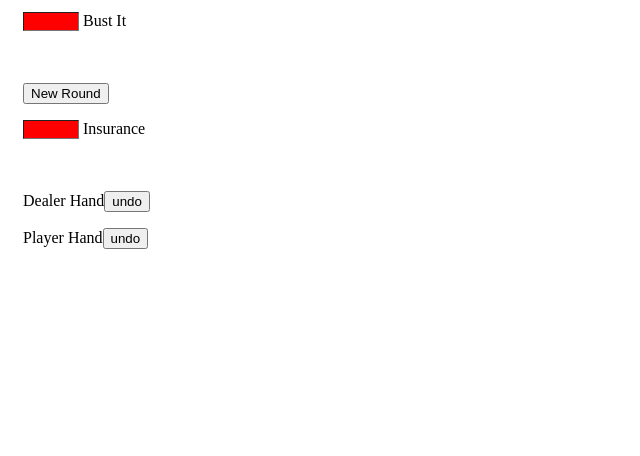
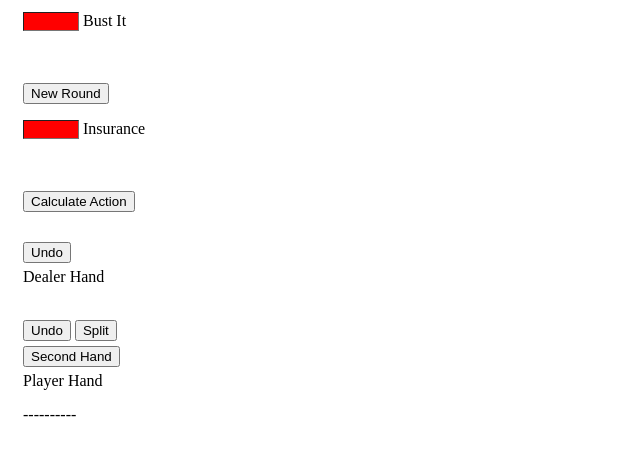
Before and after one commit to SamsonvdS/Blackjack-strategy, a Django app: template blackjack_webapp/strategy/templates/infinite_blackjack.html in a window 1280 px wide. Shown: the part 236-692 px from the top of the page, without its empty margins (0-640 px from the left). Run offline with Django 3.2, Linux system fonts and the light colour scheme; the template is opened without the code that fills it, so the values that code supplies are empty.

Commit message:
javascript on page is fully functional, except for thing needing server connections

```diff
--- a/blackjack_webapp/strategy/static/scripts_strategy.js
+++ b/blackjack_webapp/strategy/static/scripts_strategy.js
@@ -4,10 +4,19 @@
 var dealer_hand = [];
 var player_hand = [];
 
+// save the left (new) side of the splitted hand
+var player_split_hand = [];
+
+
 /*
 registers card to dealer and/or player hand
 */
 function onDoubleClick(element) {
+    // correct the double substraction of card count
+    const image = element.target.alt;
+    plus_card(image);
+
+    // get class of element
     const element_class = element.target.className
 
     // only do this if double click was on card image button
@@ -45,8 +54,7 @@ function onDoubleClick(element) {
         }
 
         // display cards
-        document.getElementById("dealer_hand").innerHTML = dealer_hand
-        document.getElementById("player_hand").innerHTML = player_hand
+        display_hand_cards()
     }
 }
 
@@ -59,11 +67,11 @@ function onClick(element) {
 
     // get class of element
     const element_class = element.target.className;
-    const image = element.target.alt;
     console.log(element_class);
 
     // if a card button image is clicked
     if (element_class === "card_button_image") {
+        const image = element.target.alt;
         minus_card(image);
     }
     else if (element_class === "new_round") {
@@ -71,10 +79,75 @@ function onClick(element) {
         dealer_hand.length = 0;
         player_hand.length = 0;
     }
+    else if (element_class === "undo_dealer") {
+        dealer_hand.pop();
+    }
+    else if (element_class === "undo_player") {
+        player_hand.pop();
+    }
+    else if (element_class === "split") {
+        // split is only possible if two cards in hand
+        if (player_hand.length === 2) {
+            let card1 = player_hand[0];
+            let card2 = player_hand[player_hand.length - 1];
+
+            card1 = card1.substring(0, card1.length - 1);
+            card2 = card2.substring(0, card2.length - 1);
+
+            // cards with value of 10
+            let tens = ['10', 'J', 'Q', 'K'];
+
+            if (tens.includes(card1)) {
+                card1 = '10';
+            }
+            if (tens.includes(card2)) {
+                card2 = '10';
+            }
+
+            // only split if also the card values are the same
+            if (card1 === card2) {
+                // add card from player hand to split hand
+                player_split_hand.push(player_hand.pop());
+            }
+        }
+        // correct split (unsplit)
+        else if (player_hand.length === 1 && player_split_hand.length === 1) {
+            player_hand.push(player_split_hand.pop());
+        }
+    }
+    else if (element_class === "second_hand" && player_split_hand.length > 0) {
+        // swap player hand and split hand
+        let temp = player_hand;
+        player_hand = player_split_hand;
+        player_split_hand = temp;
+    }
+    else if (element_class === "new_round") {
+        dealer_hand.length = 0;
+        player_hand.length = 0;
+        player_split_hand.length = 0;
+    }
+    else if (element_class === "new_shoe") {
+        dealer_hand.length = 0;
+        player_hand.length = 0;
+        player_split_hand.length = 0;
+    }
+
+    // display cards
+    display_hand_cards()
 }
 
 
-// takes one count off of the counter element from a specific card
+
+
+/* displays cards in dealer and player hands */
+function display_hand_cards() {
+    document.getElementById("dealer_hand").innerHTML = dealer_hand;
+    document.getElementById("player_hand").innerHTML = player_hand;
+    document.getElementById("player_split_hand").innerHTML = player_split_hand;
+}
+
+
+/* takes one count off of the counter element from a specific card */
 function minus_card(image) {
     // get specific counter element
     const counter_element = document.getElementById(image + "_number");
@@ -90,7 +163,19 @@ function minus_card(image) {
 }
 
 
-/* changes color to green if ev is positive, otherwise red*/
+/* adds one count to the counter element from a specific card */
+function plus_card(image) {
+    // get specific counter element
+    const counter_element = document.getElementById(image + "_number");
+
+    // increase value by one
+    let count = counter_element.value;
+    count++;
+    counter_element.value = count;
+}
+
+
+/* changes color to green if ev is positive, otherwise red */
 function adjust_ev_colors() {
     // for every element with this class change background and text color
     document.querySelectorAll('.side_bets_ev').forEach(function(side_bet) {
--- a/blackjack_webapp/strategy/static/styles.css
+++ b/blackjack_webapp/strategy/static/styles.css
@@ -1,7 +1,6 @@
 
 .card_button_number {
     width: 63px;
-    outline: none;
 }
 .card_button_image {
     width: 70px;
@@ -30,3 +29,27 @@
 .side_bets {
     display: block;
 }
+
+
+
+.calculate_action {
+    margin-bottom: 30px;
+}
+
+.undo_dealer {
+    display: block;
+    margin-bottom: 5px;
+}
+
+.undo_player {
+    display: inline-block;
+    margin-bottom: 5px;
+}
+.split {
+    display: inline-block;
+    margin-bottom: 5px;
+}
+.second_hand {
+    display: block;
+    margin-bottom: 5px;
+}
--- a/blackjack_webapp/strategy/templates/infinite_blackjack.html
+++ b/blackjack_webapp/strategy/templates/infinite_blackjack.html
@@ -56,7 +56,8 @@
 
 
         <div class="column">
-            <button>New Shoe</button>
+            <div class="side_bet_info">
+                <button class="new_shoe">New Shoe</button>
                 <p class="side_bets"><input class="side_bets_ev" id="hot_3" value="{{ ev_hot_3 }}" readonly> Hot 3</p>
                 <p class="side_bets"><input class="side_bets_ev" id="21+3" value="{{ ev_21_plus_3 }}" readonly> 21+3</p>
                 <p class="side_bets"><input class="side_bets_ev" id="any_pair" value="{{ ev_any_pair }}" readonly> Any Pair</p>
@@ -65,12 +66,25 @@
 
                 <button class="new_round">New Round</button>
                 <p class="side_bets"><input class="side_bets_ev" id="insurance" value="{{ ev_insurance }}" readonly> Insurance</p>
+            </div>
             <br><br>
 
-            Dealer Hand<button>undo</button>
+            <div class="hand_info">
+                <button class="calculate_action">Calculate Action</button>
+
+                <button class="undo_dealer">Undo</button>
+                Dealer Hand
                 <p id="dealer_hand"></p>
-            Player Hand<button>undo</button>
+                <br>
+
+                <button class="undo_player">Undo</button>
+                <button class="split">Split</button>
+                <button class="second_hand">Second Hand</button>
+                Player Hand
                 <p id="player_hand"></p>
+                ----------
+                <p id="player_split_hand"></p>
+            </div>
         </div>
 
     </body>
```
Lines whose indentation alone changed are shown as unchanged.
